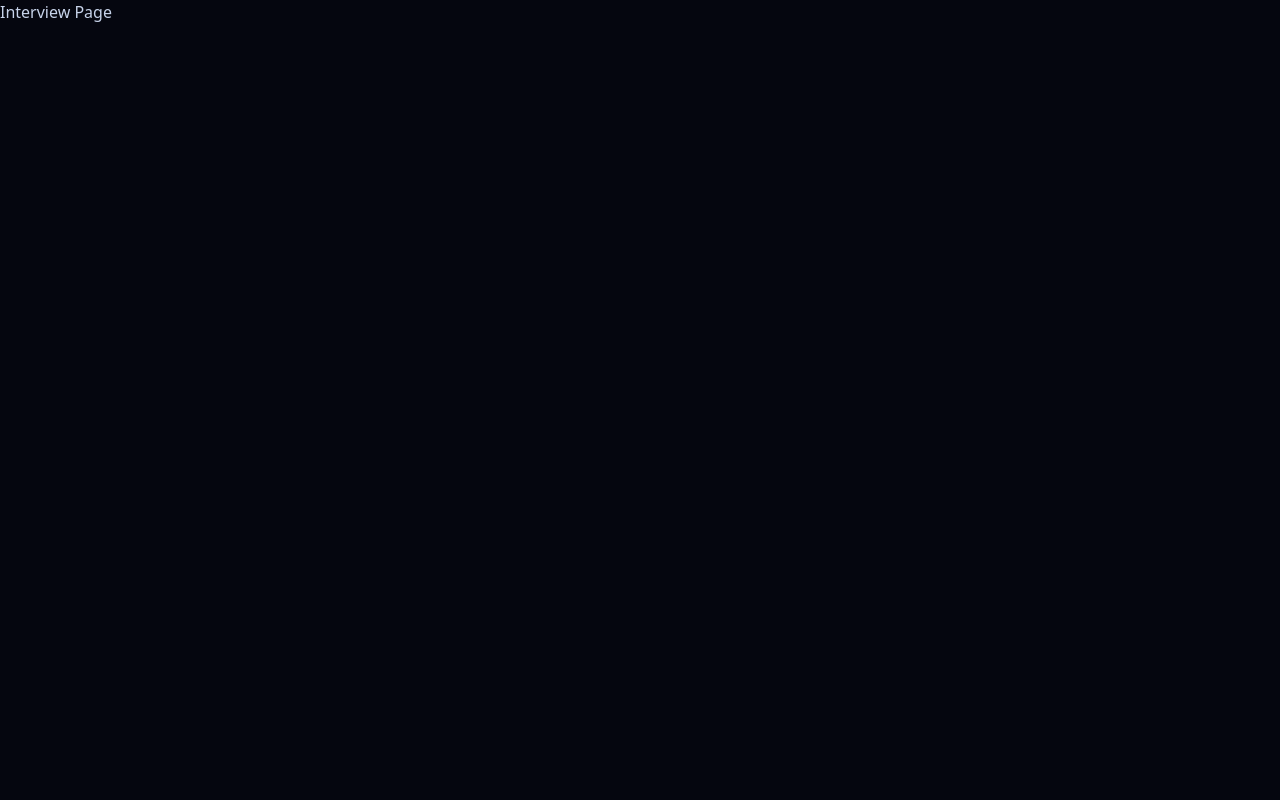
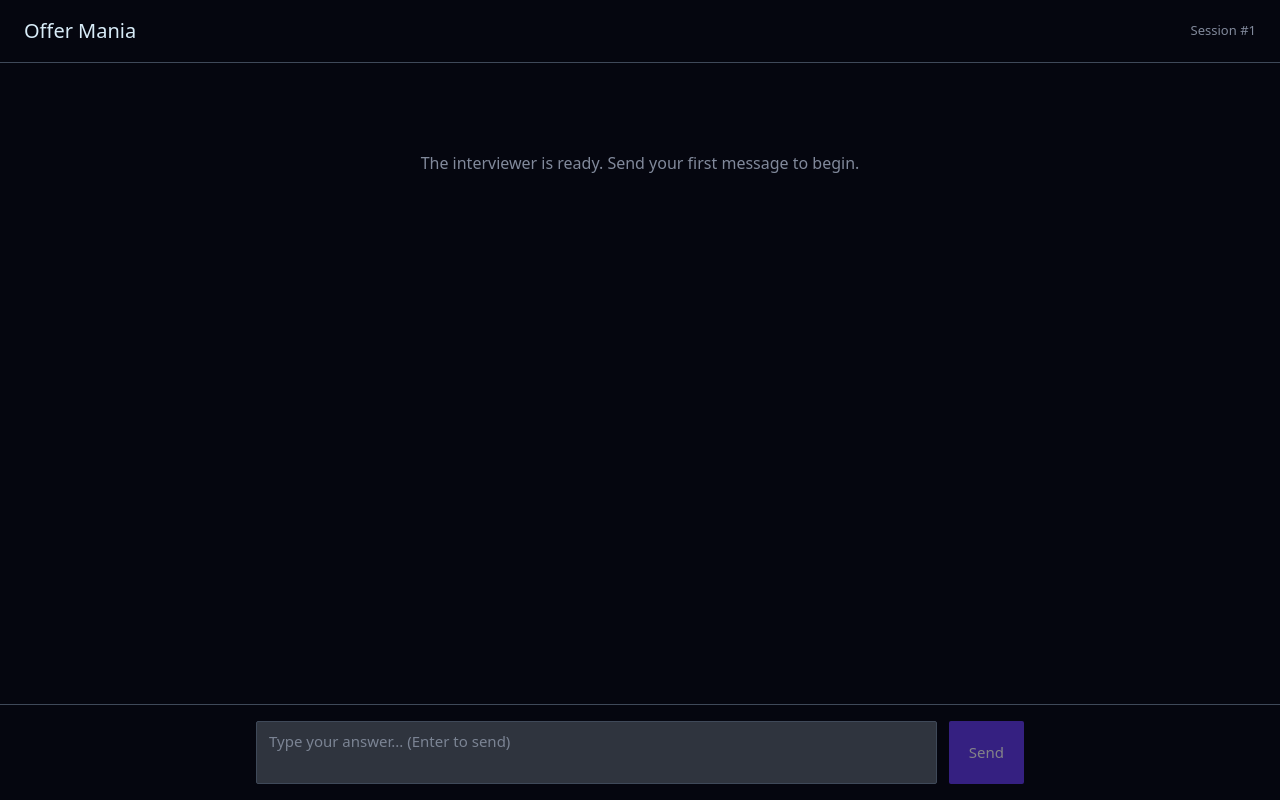
Before and after one commit to tamerlan-dejavu/offer-mania, a React app in the folder frontend/: page /interview/1 in a window 1280 px wide. Built offline with nearby package versions, Linux system fonts and the light colour scheme; the HTML template or start-up script is replaced by a standard one.

Commit message:
feat: implement InterviewPage with real-time chat and interview completion redirect

```diff
--- a/frontend/src/pages/InterviewPage.jsx
+++ b/frontend/src/pages/InterviewPage.jsx
@@ -1,3 +1,181 @@
+import { useState, useEffect, useRef } from 'react';
+import { useParams, useNavigate } from 'react-router-dom';
+import api from '../api/client';
+
 export default function InterviewPage() {
-  return <div>Interview Page</div>;
+  const { id } = useParams();
+  const navigate = useNavigate();
+  const [messages, setMessages] = useState([]);
+  const [input, setInput] = useState('');
+  const [loading, setLoading] = useState(false);
+  const [error, setError] = useState('');
+  const bottomRef = useRef(null);
+
+  useEffect(() => {
+    bottomRef.current?.scrollIntoView({ behavior: 'smooth' });
+  }, [messages]);
+
+  const sendMessage = async () => {
+    const text = input.trim();
+    if (!text || loading) return;
+
+    const userMessage = { role: 'user', content: text };
+    setMessages(prev => [...prev, userMessage]);
+    setInput('');
+    setLoading(true);
+    setError('');
+
+    try {
+      const { data } = await api.post('/chat', {
+        user_message: text,
+        session_id: id,
+      });
+
+      setMessages(prev => [...prev, { role: 'assistant', content: data.response }]);
+
+      if (data.done) {
+        navigate(`/report/${id}`);
+      }
+    } catch (err) {
+      setError(err.response?.data?.detail || 'Something went wrong');
+    } finally {
+      setLoading(false);
+    }
+  };
+
+  const handleKeyDown = (e) => {
+    if (e.key === 'Enter' && !e.shiftKey) {
+      e.preventDefault();
+      sendMessage();
+    }
+  };
+
+  return (
+    <div
+      className="min-h-screen flex flex-col"
+      style={{ backgroundColor: 'var(--color-midnight-ink)' }}
+    >
+      {/* header */}
+      <div
+        className="flex items-center justify-between px-6 py-4"
+        style={{ borderBottom: '1px solid var(--color-steel-border)' }}
+      >
+        <h1
+          style={{
+            color: 'var(--color-glacier)',
+            fontFamily: 'var(--font-aeonikpro)',
+            fontSize: '20px', fontWeight: 500,
+          }}
+        >
+          Offer Mania
+        </h1>
+        <span
+          style={{
+            color: 'var(--color-fog)',
+            fontFamily: 'var(--font-untitled-sans)',
+            fontSize: '13px',
+          }}
+        >
+          Session #{id.slice(0, 8)}
+        </span>
+      </div>
+
+      {/* messages */}
+      <div className="flex-1 overflow-y-auto px-4 py-6 flex flex-col gap-4 max-w-3xl w-full mx-auto">
+        {messages.length === 0 && !loading && (
+          <p
+            className="text-center mt-16"
+            style={{ color: 'var(--color-fog)', fontFamily: 'var(--font-untitled-sans)', fontSize: '16px' }}
+          >
+            The interviewer is ready. Send your first message to begin.
+          </p>
+        )}
+
+        {messages.map((msg, i) => (
+          <div
+            key={i}
+            className="flex"
+            style={{ justifyContent: msg.role === 'user' ? 'flex-end' : 'flex-start' }}
+          >
+            <div
+              className="rounded-[10px] px-4 py-3 max-w-[75%]"
+              style={{
+                backgroundColor: msg.role === 'user' ? 'var(--color-electric-iris)' : 'var(--color-graphite-plate)',
+                boxShadow: 'inset 0px 1px 1px 0px rgba(199,211,234,0.08)',
+                color: msg.role === 'user' ? '#fff' : 'var(--color-moonlight)',
+                fontFamily: 'var(--font-untitled-sans)',
+                fontSize: '15px', lineHeight: '1.6',
+                whiteSpace: 'pre-wrap',
+              }}
+            >
+              {msg.content}
+            </div>
+          </div>
+        ))}
+
+        {loading && (
+          <div className="flex justify-start">
+            <div
+              className="rounded-[10px] px-4 py-3"
+              style={{
+                backgroundColor: 'var(--color-graphite-plate)',
+                color: 'var(--color-fog)',
+                fontFamily: 'var(--font-untitled-sans)',
+                fontSize: '15px',
+              }}
+            >
+              Thinking...
+            </div>
+          </div>
+        )}
+
+        {error && (
+          <p className="text-center" style={{ color: 'var(--color-ember)', fontFamily: 'var(--font-untitled-sans)', fontSize: '14px' }}>
+            {error}
+          </p>
+        )}
+
+        <div ref={bottomRef} />
+      </div>
+
+      {/* input */}
+      <div
+        className="px-4 py-4"
+        style={{ borderTop: '1px solid var(--color-steel-border)' }}
+      >
+        <div className="max-w-3xl mx-auto flex gap-3">
+          <textarea
+            value={input}
+            onChange={(e) => setInput(e.target.value)}
+            onKeyDown={handleKeyDown}
+            placeholder="Type your answer... (Enter to send)"
+            rows={2}
+            className="flex-1 resize-none outline-none rounded-[2px] px-3 py-2"
+            style={{
+              backgroundColor: 'var(--color-graphite-plate)',
+              border: '1px solid var(--color-steel-border)',
+              color: 'var(--color-moonlight)',
+              fontFamily: 'var(--font-untitled-sans)',
+              fontSize: '15px', lineHeight: '1.5',
+            }}
+          />
+          <button
+            onClick={sendMessage}
+            disabled={loading || !input.trim()}
+            className="px-5 rounded-[2px] transition-opacity hover:opacity-90"
+            style={{
+              backgroundColor: 'var(--color-electric-iris)',
+              color: '#fff',
+              fontFamily: 'var(--font-untitled-sans)',
+              fontSize: '15px', fontWeight: 500,
+              opacity: loading || !input.trim() ? 0.5 : 1,
+              cursor: loading || !input.trim() ? 'not-allowed' : 'pointer',
+            }}
+          >
+            Send
+          </button>
+        </div>
+      </div>
+    </div>
+  );
 }
```
Also changed, not shown: 1 other file (tests, documents, lock files or other folders).
